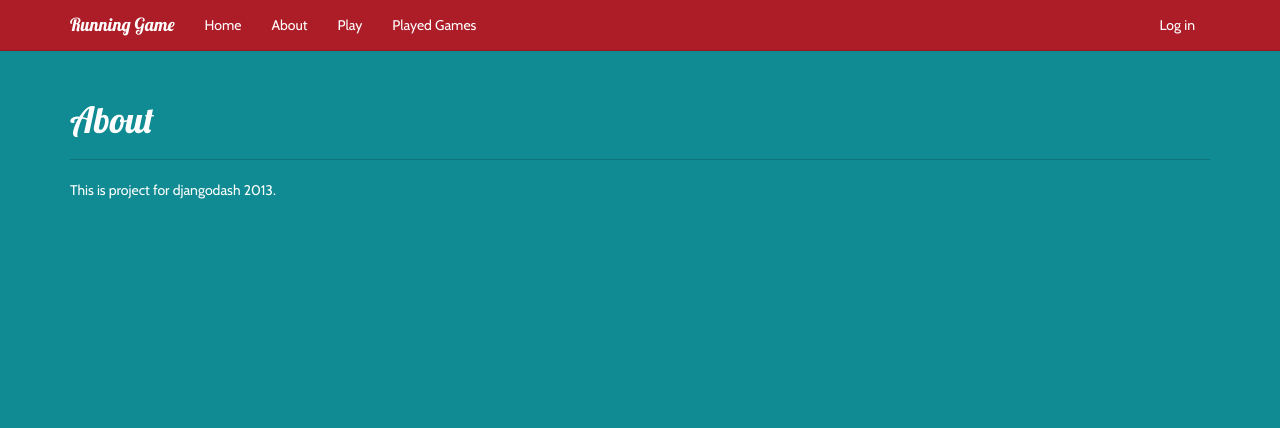
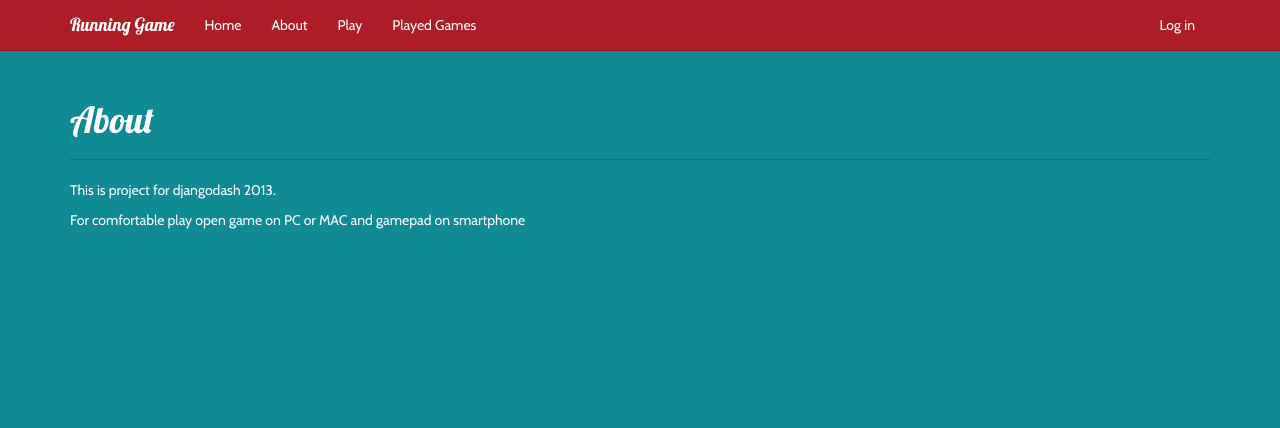
Before and after one commit to Zapix/running-game, a Django app: page /about/ in a window 1280 px wide. Shown: the top 428 px of the page. Run offline with Django 3.2, Linux system fonts and the light colour scheme; parts of the project's set-up code (start-up, migrations or seed data) failed here and were passed over.

Commit message:
Fix templates

```diff
--- a/src/runninggame/runninggame/templates/about.html
+++ b/src/runninggame/runninggame/templates/about.html
@@ -9,4 +9,7 @@
     <p>
         This is project for djangodash 2013.
     </p>
+    <p>
+        For comfortable play open game on PC or MAC and gamepad on smartphone
+    </p>
 {% endblock content %}
--- a/src/runninggame/simplegame/templates/game/game_list.html
+++ b/src/runninggame/simplegame/templates/game/game_list.html
@@ -16,7 +16,8 @@
             </tr>
             {% for object in object_list %}
                 <tr {% if forloop.first and page_obj.number == 1 %}class="success"{% endif %}>
-                    <td>{{ forloop.counter }}</td>
+                    <td>{{ page_obj.start_index|add:forloop.counter0 }}</td>
+
                     <td>
                         {% if object.user %}
                             <a href="{% url 'account_profile' pk=object.user.pk %}">{{ object.user|lower|capfirst }}</a>
```
